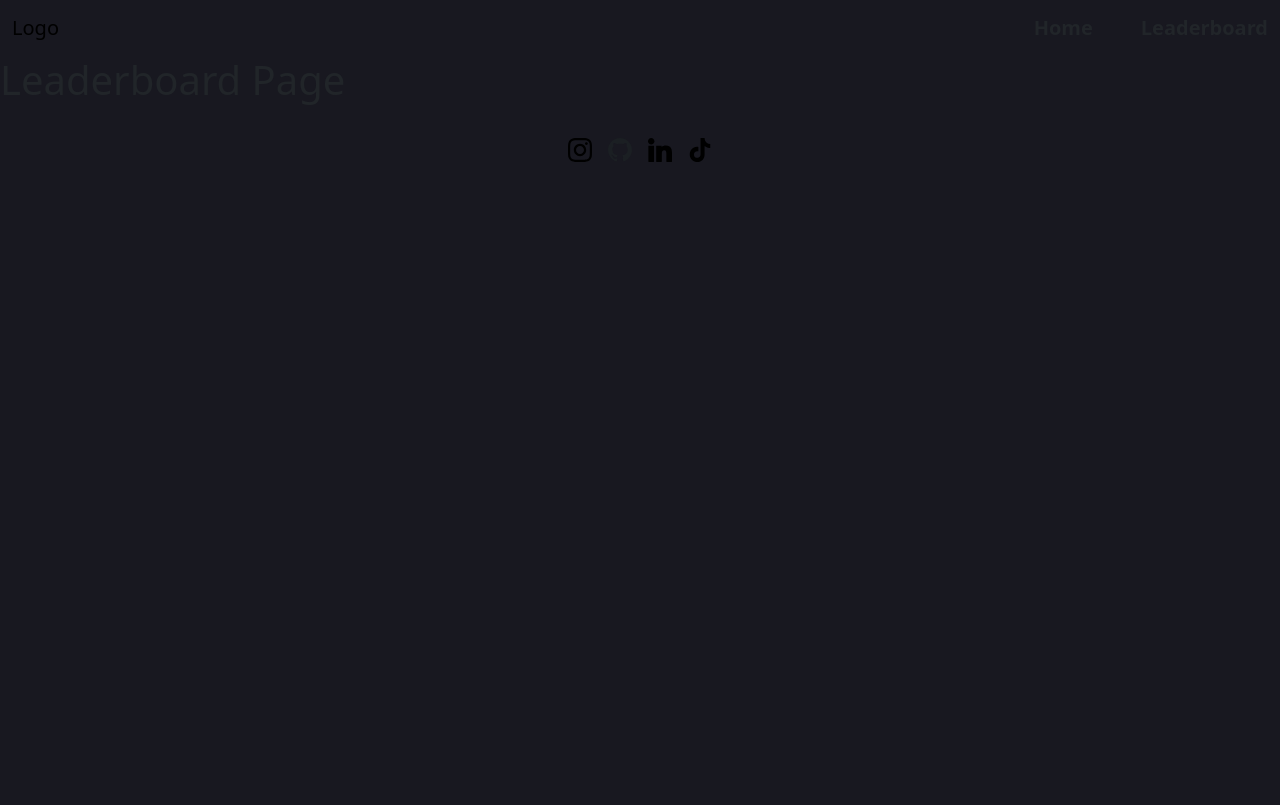
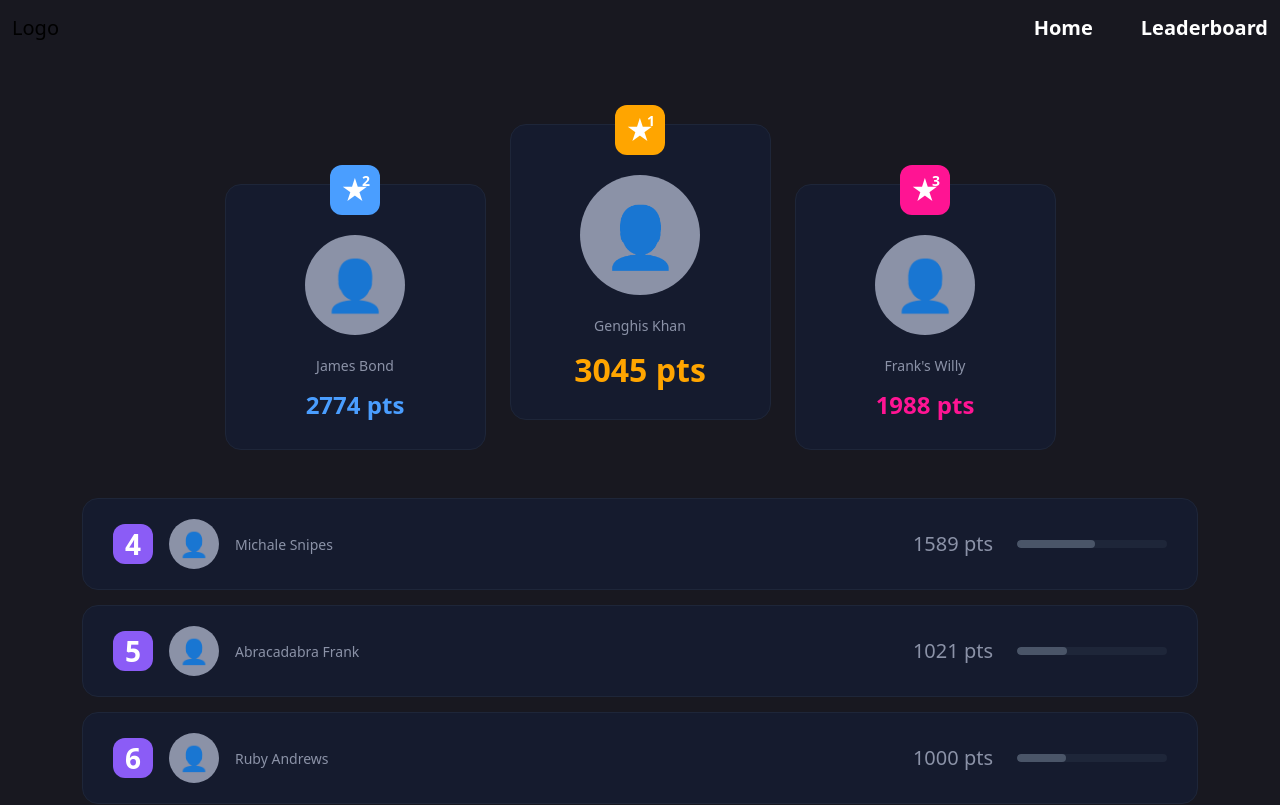
Before and after one commit to KaiaBryant/shadow-stack, a React (Vite) app in the folder client/: page /leaderboard in a window 1280 px wide. Shown: the top 805 px of the page. Built offline with nearby package versions, Linux system fonts and the light colour scheme.

Commit message:
created database.js finished scoreboard.jsx

```diff
--- a/client/src/App.jsx
+++ b/client/src/App.jsx
@@ -17,9 +17,12 @@ import LevelsMenu from "./components/LevelsMenu";
 // import QuestionCard from './components/QuestionCard';
 // import ThreatMeter from './components/ThreatMeter';
 
+import "./styles/global.css"
+
 
 function App() {
   return (
+    <div className="app">
       <Router>
         <Header />
 
@@ -40,6 +43,8 @@ function App() {
 
         <Footer />
       </Router>
+    </div>
+
   );
 }
 
--- a/client/src/components/Header.jsx
+++ b/client/src/components/Header.jsx
@@ -7,8 +7,8 @@ function Header() {
             <div className="container-fluid">
                 <Link to="/" className="navbar-brand">Logo</Link>
                 <div className="ms-auto d-flex gap-5">
-                    <Link to="/" className="nav-link fw-semibold fs-5">Home</Link>
-                    <Link to="/leaderboard" className="nav-link fw-semibold fs-5">Leaderboard</Link>
+                    <Link to="/" className="nav-link fw-semibold fs-5 text-white">Home</Link>
+                    <Link to="/leaderboard" className="nav-link fw-semibold fs-5 text-white">Leaderboard</Link>
                 </div>
             </div>
         </nav>
--- /dev/null
+++ b/client/src/data/leaderboardData.js
@@ -0,0 +1,10 @@
+export const leaderboardData = [
+    { id: 1, rank: 1, username: 'Genghis Khan', points: 3045, avatar: '👤', color: '#FFA500' },
+    { id: 2, rank: 2, username: 'James Bond', points: 2774, avatar: '👤', color: '#4A9EFF' },
+    { id: 3, rank: 3, username: 'Frank\'s Willy', points: 1988, avatar: '👤', color: '#FF1493' },
+    { id: 4, rank: 4, username: 'Michale Snipes', points: 1589, avatar: '👤', color: '#8B5CF6' },
+    { id: 5, rank: 5, username: 'Abracadabra Frank', points: 1021, avatar: '👤', color: '#8B5CF6' },
+    { id: 6, rank: 6, username: 'Ruby Andrews', points: 1000, avatar: '👤', color: '#8B5CF6' },
+    { id: 7, rank: 7, username: 'Smart Britley', points: 150, avatar: '👤', color: '#8B5CF6' },
+    { id: 8, rank: 8, username: 'Dumb Britley', points: 2, avatar: '👤', color: '#8B5CF6' }
+];
--- a/client/src/main.jsx
+++ b/client/src/main.jsx
@@ -2,7 +2,7 @@ import { StrictMode } from 'react';
 import { createRoot } from 'react-dom/client';
 import App from './App';
 import "./styles/variables.css";
-import "./styles/global.css";
+
 import 'bootstrap/dist/css/bootstrap.min.css'
 import 'bootstrap/dist/js/bootstrap.bundle.min.js'
 
--- a/client/src/pages/CharacterSeletion.jsx
+++ b/client/src/pages/CharacterSeletion.jsx
@@ -24,10 +24,10 @@ function CharacterSelection() {
     // Click on cards
     const handleCardClick = (position) => {
         if (position === -1) {
-            // Clicked left card - go previous
+            // Clicked left card
             handlePrevious();
         } else if (position === 1) {
-            // Clicked right card - go next
+            // Clicked right card
             handleNext();
         }
         // If position === 0 (center card), do nothing (it's already selected)
@@ -51,7 +51,7 @@ function CharacterSelection() {
     const visibleCharacters = getVisibleCharacters();
 
     return (
-        <div className="d-flex flex-column justify-content-center align-items-center min-vh-100 ">
+        <div className="d-flex flex-column justify-content-center align-items-center min-vh-100">
             <h1 className="display-3 fw-bold mb-5">
                 Select Your Character
             </h1>
--- a/client/src/pages/Leaderboard.jsx
+++ b/client/src/pages/Leaderboard.jsx
@@ -1,5 +1,90 @@
+import { useState } from 'react';
+import '../styles/Leaderboard.css';
+import { leaderboardData } from '../data/leaderboardData';
+
 function Leaderboard() {
-    return <h1>Leaderboard Page</h1>;
+    const [timeFilter, setTimeFilter] = useState('This Week');
+
+    const topThree = leaderboardData.slice(0, 3);
+    const restOfLeaderboard = leaderboardData.slice(3);
+
+    return (
+        <div className="leaderboard-container">
+
+            {/* Top 3 Podium */}
+            <div className="container mt-5 mb-5">
+                <div className="row justify-content-center align-items-end podium-container">
+                    {/* 2nd Place */}
+                    <div className="col-md-3">
+                        <div className="podium-card">
+                            <div className="rank-badge d-flex align-items-center justify-content-center fs-3 fw-bold text-white" style={{ backgroundColor: topThree[1].color }}>
+                                ★<span className="rank-number">2</span>
+                            </div>
+                            <div className="podium-avatar">{topThree[1].avatar}</div>
+                            <p className="podium-username">{topThree[1].username}</p>
+                            <h3 className="podium-points podium-points-other" style={{ color: topThree[1].color }}>
+                                {topThree[1].points} pts
+                            </h3>
+                        </div>
+                    </div>
+
+                    {/* 1st Place */}
+                    <div className="col-md-3">
+                        <div className="podium-card podium-card-first">
+                            <div className="rank-badge d-flex align-items-center justify-content-center fs-3 fw-bold text-white" style={{ backgroundColor: topThree[0].color }}>
+                                ★<span className="rank-number">1</span>
+                            </div>
+                            <div className="podium-avatar podium-avatar-first">{topThree[0].avatar}</div>
+                            <p className="podium-username">{topThree[0].username}</p>
+                            <h2 className="podium-points podium-points-first" style={{ color: topThree[0].color }}>
+                                {topThree[0].points} pts
+                            </h2>
+                        </div>
+                    </div>
+
+                    {/* 3rd Place */}
+                    <div className="col-md-3">
+                        <div className="podium-card">
+                            <div className="rank-badge d-flex align-items-center justify-content-center fs-3 fw-bold text-white" style={{ backgroundColor: topThree[2].color }}>
+                                ★<span className="rank-number">3</span>
+                            </div>
+                            <div className="podium-avatar">{topThree[2].avatar}</div>
+                            <p className="podium-username">{topThree[2].username}</p>
+                            <h3 className="podium-points podium-points-other" style={{ color: topThree[2].color }}>
+                                {topThree[2].points} pts
+                            </h3>
+                        </div>
+                    </div>
+                </div>
+            </div>
+
+            {/* Rest of Leaderboard */}
+            <div className="container leaderboard-list">
+                {restOfLeaderboard.map((player) => (
+                    <div key={player.id} className="leaderboard-item">
+                        <div className="item-left">
+                            <div className="item-rank-badge" style={{ backgroundColor: player.color }}>
+                                <span className="item-rank-number fs-3">{player.rank}</span>
+                            </div>
+                            <div className="item-avatar">{player.avatar}</div>
+                            <div>
+                                <p className="item-username">{player.username}</p>
+                            </div>
+                        </div>
+                        <div className="item-right">
+                            <h5 className="item-points">{player.points} pts</h5>
+                            <div className="progress-bar-container">
+                                <div
+                                    className="progress-bar-fill"
+                                    style={{ width: `${(player.points / 3045) * 100}%` }}
+                                ></div>
+                            </div>
+                        </div>
+                    </div>
+                ))}
+            </div>
+        </div>
+    );
 }
 
 export default Leaderboard;
--- a/client/src/styles/Header.css
+++ b/client/src/styles/Header.css
@@ -0,0 +1,3 @@
+.nav-link:hover {
+    color: red !important;
+}
--- a/client/src/styles/Leaderboard.css
+++ b/client/src/styles/Leaderboard.css
@@ -0,0 +1,160 @@
+/* Leaderboard Page Styles */
+
+.leaderboard-container {
+    min-height: 100vh;
+    color: white;
+    padding: 20px;
+}
+
+/* Podium Styles */
+.podium-card {
+    background-color: #151b2e;
+    border-radius: 16px;
+    padding: 30px 20px;
+    text-align: center;
+    position: relative;
+    border: 1px solid #1e2639;
+}
+
+.podium-card-first {
+    margin-bottom: 30px;
+}
+
+.rank-badge {
+    position: absolute;
+    top: -20px;
+    left: 50%;
+    transform: translateX(-50%);
+    width: 50px;
+    height: 50px;
+    border-radius: 12px;
+}
+
+.rank-number {
+    font-size: 14px;
+    position: absolute;
+    top: 5px;
+    right: 10px;
+}
+
+.podium-avatar {
+    width: 100px;
+    height: 100px;
+    border-radius: 50%;
+    background-color: #8b92a7;
+    margin: 20px auto;
+    font-size: 50px;
+    display: flex;
+    align-items: center;
+    justify-content: center;
+}
+
+.podium-avatar-first {
+    width: 120px;
+    height: 120px;
+    font-size: 60px;
+}
+
+.podium-name {
+    margin-bottom: 5px;
+}
+
+.podium-username {
+    color: #8b92a7;
+    font-size: 14px;
+    margin-bottom: 15px;
+}
+
+.podium-points {
+    font-weight: bold;
+    margin: 0;
+}
+
+.podium-points-first {
+    font-size: 2rem;
+}
+
+.podium-points-other {
+    font-size: 1.5rem;
+}
+
+/* Leaderboard List Styles */
+.leaderboard-list {
+    max-width: 900px;
+}
+
+.leaderboard-item {
+    background-color: #151b2e;
+    border-radius: 16px;
+    padding: 20px 30px;
+    margin-bottom: 15px;
+    display: flex;
+    align-items: center;
+    justify-content: space-between;
+    border: 1px solid #1e2639;
+}
+
+.item-left {
+    display: flex;
+    align-items: center;
+    gap: 1rem;
+}
+
+.item-rank-badge {
+    width: 40px;
+    height: 40px;
+    border-radius: 12px;
+    display: flex;
+    align-items: center;
+    justify-content: center;
+    font-size: 20px;
+    font-weight: bold;
+    position: relative;
+}
+
+.item-avatar {
+    width: 50px;
+    height: 50px;
+    border-radius: 50%;
+    background-color: #8b92a7;
+    font-size: 24px;
+    display: flex;
+    align-items: center;
+    justify-content: center;
+}
+
+.item-name {
+    margin: 0;
+    margin-bottom: 3px;
+}
+
+.item-username {
+    margin: 0;
+    color: #8b92a7;
+    font-size: 14px;
+}
+
+.item-right {
+    display: flex;
+    align-items: center;
+    gap: 1.5rem;
+}
+
+.item-points {
+    margin: 0;
+    color: #8b92a7;
+}
+
+.progress-bar-container {
+    width: 150px;
+    height: 8px;
+    background-color: #1e2639;
+    border-radius: 4px;
+    overflow: hidden;
+}
+
+.progress-bar-fill {
+    height: 100%;
+    background-color: #4a5568;
+    border-radius: 4px;
+}
--- a/client/src/styles/global.css
+++ b/client/src/styles/global.css
@@ -1,3 +1,3 @@
-*{
+.app {
     background: #181820;
 }
```
Lines whose indentation alone changed are shown as unchanged.
